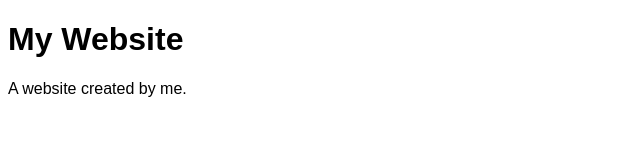
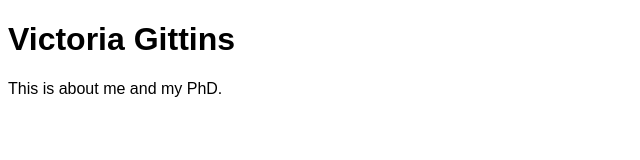
Before and after one commit to vjgittins/vjgittins.github.io, a plain HTML site: page index.html in a window 1280 px wide. Shown: the whole page, without its empty margins (0-640 px from the left). Drawn offline with Linux system fonts and the light colour scheme.

Commit message:
Update index.html

```diff
--- a/index.html
+++ b/index.html
@@ -12,8 +12,8 @@ body {
 </head>
 <body>
 
-<h1>My Website</h1>
-<p>A website created by me.</p>
+<h1>Victoria Gittins</h1>
+<p>This is about me and my PhD.</p>
 
 </body>
 </html>
```
